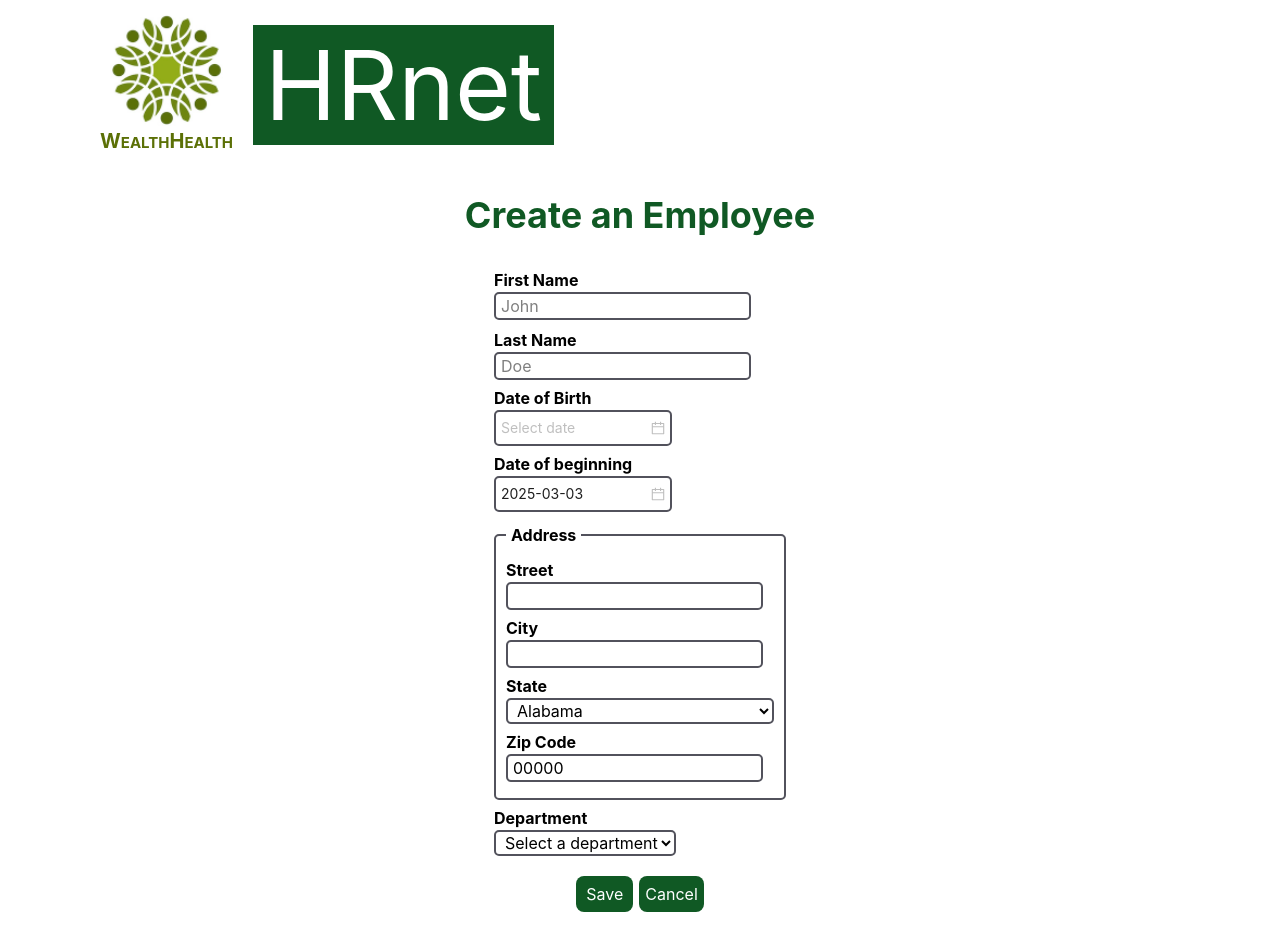
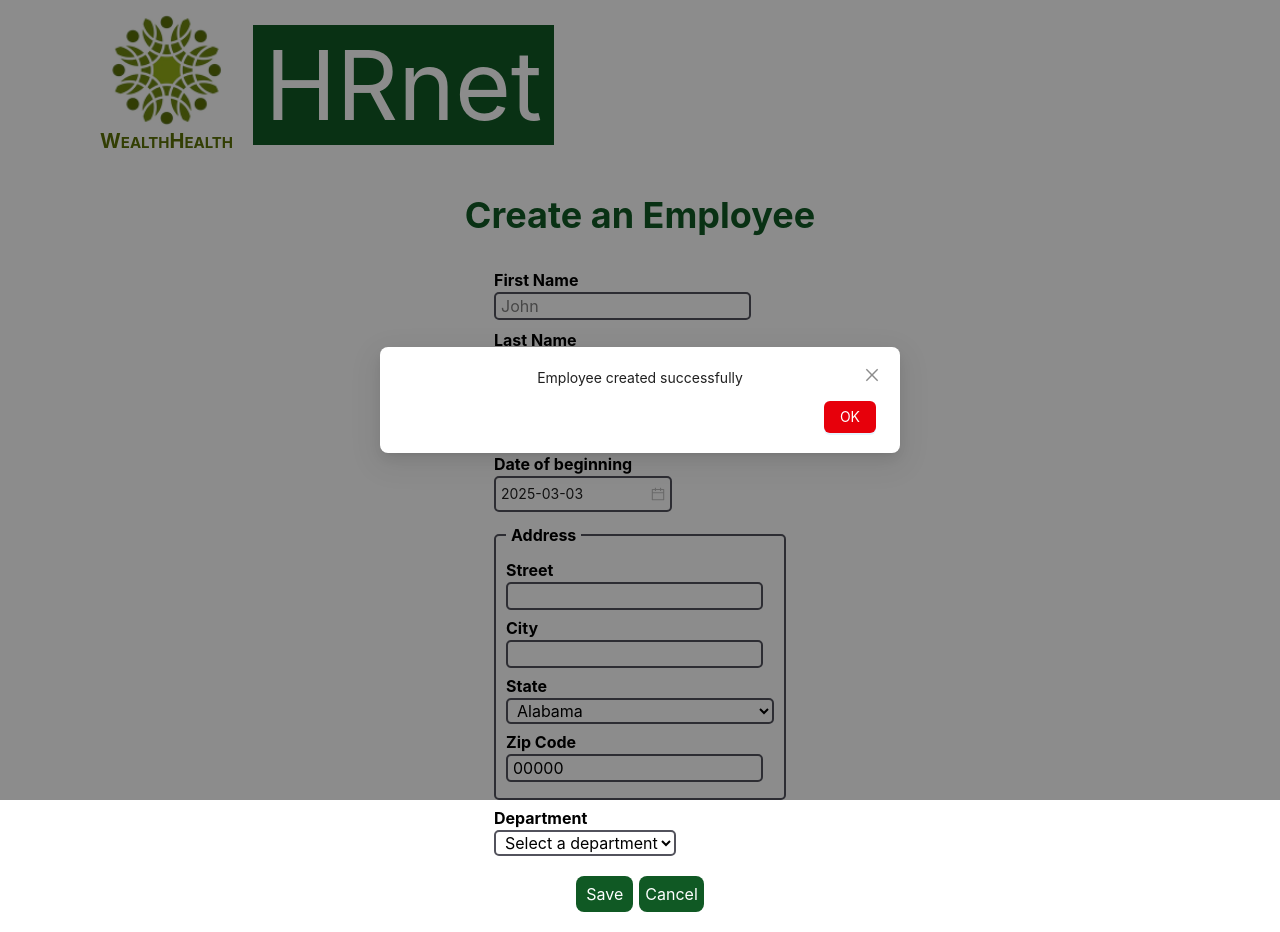
Before and after one commit to zarakeye/HRnet, a React (Vite) app: page /create-employee in a window 1280 px wide. Built offline with nearby package versions, Linux system fonts and the light colour scheme.

Commit message:
Modal 'Employee successfully created !' added to CreateEmployee page

```diff
--- a/src/pages/CreateEmployee/index.tsx
+++ b/src/pages/CreateEmployee/index.tsx
@@ -1,4 +1,4 @@
-import { DatePicker } from "antd";
+import { DatePicker, Modal, Button } from "antd";
 import dayjs from 'dayjs';
 import React, { useEffect, useState } from 'react';
 import { useNavigate } from 'react-router-dom';
@@ -6,8 +6,18 @@ import useEmployeeStore from '../../app/hooks/store';
 import { Employee, USStates } from '../../common/types';
 import type { Dayjs } from 'dayjs';
 
+/**
+ * This component renders a form to create a new employee.
+ * It handles the validation of the form and the submission of the form.
+ * The form is validated by checking that all the required fields are filled.
+ * The submission of the form is handled by adding the new employee to the store and navigating to the homepage.
+ * The component also displays a confirmation message when the employee is created successfully.
+ * @returns {JSX.Element} The form component.
+ */
 function CreateEmployee (): JSX.Element {
+  const [creationSuccess, setCreationSuccess] = useState<boolean>(false);
   const addEmployee = useEmployeeStore(state => state.addEmployee);
+  const employees = useEmployeeStore(state => state.employees);
   const navigate = useNavigate();
 
   const defaultState = Object.values(USStates)[0];
@@ -27,6 +37,14 @@ function CreateEmployee (): JSX.Element {
   const [submitting, setSubmitting] = useState<boolean>(false)
   const [emptyFields, setEmptyFields] = useState<Array<keyof Employee>>([])
 
+  /**
+   * Updates the formData state with the value from the input element.
+   * If the input element is a date picker, the value is converted to a string in the format 'YYYY-MM-DD'.
+   * If the input element is empty, the key is added to the emptyFields array.
+   * If the input element is not empty and is in the emptyFields array, the key is removed from the emptyFields array.
+   * @param e The input element's change event.
+   * @param dateId The key of the formData state to update.
+   */
   const handleChange = (e: React.ChangeEvent<HTMLInputElement | HTMLSelectElement > | Dayjs | string | null, dateId?: keyof Employee) => {
     setSubmitting(false)
     let targetId: keyof Employee;
@@ -37,13 +55,8 @@ function CreateEmployee (): JSX.Element {
       targetValue = (e as Dayjs)?.format('YYYY-MM-DD') || '';
     } else {
       targetId = (e as React.ChangeEvent<HTMLInputElement>).target.id as keyof Employee;
-      // if (targetId === 'zipCode') {
-      //   targetValue = parseInt((e as React.ChangeEvent<HTMLInputElement>).target.value.trim());
-      // } else {
       targetValue = (e as React.ChangeEvent<HTMLInputElement>).target.value;
     }
-
-    console.log(targetId, targetValue)
 
     setFormData(prev => ({...prev, [targetId]: targetValue}))
 
@@ -51,6 +64,14 @@ function CreateEmployee (): JSX.Element {
       setEmptyFields(prev => prev.filter(field => field !== targetId))
     }
   }
+
+/**
+ * Validates the form data to ensure all required fields are filled.
+ * Checks if first name, last name, date of birth, start date, street, city,
+ * state, zip code, and department are not empty or null.
+ *
+ * @returns {boolean} True if all fields are valid, false otherwise.
+ */
 
   const validateFormData = (): boolean => {
     return formData.firstName.length > 0
@@ -64,9 +85,14 @@ function CreateEmployee (): JSX.Element {
       && formData.department.length > 0
   }
 
+  /**
+   * Submits the form, adding the new employee to the store and navigating to the homepage.
+   * Checks for empty fields, and if there are any, sets the emptyFields state to include them, and sets submitting to false.
+   * If there are no empty fields, creates a new employee object, sets submitting to true, adds it to the store, and navigates to the homepage.
+   * @param e The form's submit event.
+   */
   const handleSubmit = (e: React.FormEvent<HTMLFormElement>) => {
     e.preventDefault()
-    setSubmitting(true)
 
     for (const key in formData) {
       if (key !== 'id' && key !== 'zipCode' && formData[key as keyof Employee] === '') {
@@ -80,7 +106,6 @@ function CreateEmployee (): JSX.Element {
             return prev
           }
         })
-        console.log(emptyFields)
         setSubmitting(false)
       }
     }
@@ -99,32 +124,23 @@ function CreateEmployee (): JSX.Element {
         department: formData.department
       };
 
+      setSubmitting(true)
+
       addEmployee(newEmployee);
-      navigate('/');
     }
 
     setSubmitting(false);
   }
 
   useEffect(() => {
-    console.log(emptyFields)
-  }, [emptyFields])
-
-  useEffect(() => {
-    console.log('date of birth', formData.dateOfBirth)
-    console.log('start date', formData.startDate)
-  }, [formData.dateOfBirth, formData.startDate])
+    setCreationSuccess(true);
+  }, [employees])
 
   return (
-    // <LocalizationProvider dateAdapter={AdapterDayjs}>
     <>
-    <h2 className='text-center text-[#105924] font-bold text-4xl py-[25px]'>Create an Employee</h2>
+      <h2 className='text-center text-[#105924] font-bold text-4xl py-[25px]'>Create an Employee</h2>
       <div className='flex flex-col items-center justify-center'>
-        <form
-          onSubmit={(e) => {
-            handleSubmit(e)
-          }}
-        >
+        <form onSubmit={handleSubmit} >
           <div className='my-2 w-auto'>
             <div className={`text-red-600 ${(!submitting && emptyFields.includes('firstName')) ? '' : 'hidden'}`}>
               The <span className='font-bold'>First name</span> field is required !
@@ -224,7 +240,6 @@ function CreateEmployee (): JSX.Element {
               <label htmlFor="state" className='block font-bold'>State</label>
               <select
                 id="state"
-                // defaultValue={String(document.querySelector('option')?.getAttribute('value'))}
                 value={formData.state}
                 onChange={handleChange}
                 className='block border-2 border-zinc-600 rounded-[5px] pl-[5px]'
@@ -256,7 +271,6 @@ function CreateEmployee (): JSX.Element {
             <label htmlFor="department" className='block font-bold'>Department</label>
             <select
               id="department"
-              // value={formData.department}
               onChange={handleChange}
               className='block border-2 border-zinc-600 rounded-[5px] pl-[5px]'
             >
@@ -286,9 +300,22 @@ function CreateEmployee (): JSX.Element {
           </div>
         </form>
 
+        {creationSuccess && (
+          <Modal
+            open={creationSuccess}
+            centered
+            footer={[
+              <Button key="submit" type="primary" style={{ backgroundColor: 'oklch(0.577 0.245 27.325)' }} onClick={() => navigate('/')}>
+                OK
+              </Button>,
+            ]}
+          >
+            <p className='text-center'>Employee created successfully</p>
+          </Modal>
+        )}
+
       </div>
-      </>
-    // </LocalizationProvider>
+    </>
   )
 }
 
```
